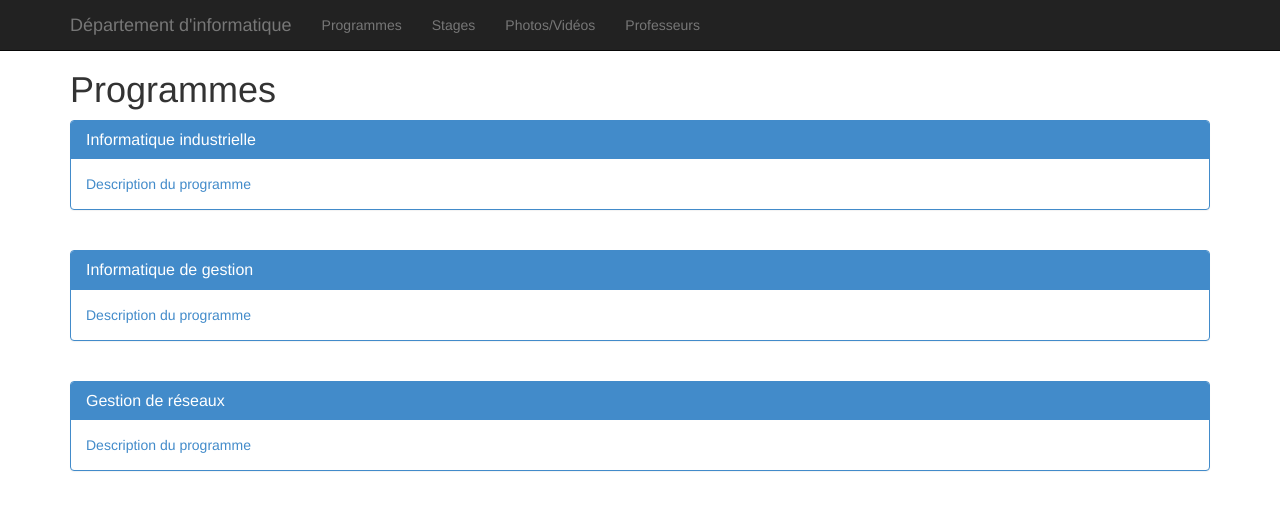
After one commit to olafleur/dinf-siteweb, a PHP site: page /programmes.php in a window 1280 px wide. The commit adds this page. Shown: the top 510 px of the page. Run offline with PHP 8.4, Linux system fonts and the light colour scheme; some libraries are stand-ins or nearby versions.

Commit message:
Structure de base

```diff
--- /dev/null
+++ b/footer.php
@@ -0,0 +1,6 @@
+</div>
+
+<script src="https://ajax.googleapis.com/ajax/libs/jquery/1.11.1/jquery.min.js"></script>
+<script src="js/bootstrap.min.js"></script>
+</body>
+</html>
--- /dev/null
+++ b/header.php
@@ -0,0 +1,42 @@
+<!DOCTYPE html>
+<html lang="fr">
+<head>
+    <meta charset="utf-8">
+    <meta http-equiv="X-UA-Compatible" content="IE=edge">
+    <meta name="viewport" content="width=device-width, initial-scale=1">
+    <meta name="description" content="">
+    <meta name="author" content="Olivier Lafleur">
+
+    <title>Département d'informatique - Cégep de Lévis-Lauzon</title>
+
+    <!-- Bootstrap -->
+    <link href="css/bootstrap.min.css" rel="stylesheet">
+
+    <link href="css/style.css" rel="stylesheet">
+</head>
+
+<body>
+
+<div class="navbar navbar-inverse navbar-fixed-top" role="navigation">
+    <div class="container">
+        <div class="navbar-header">
+            <button type="button" class="navbar-toggle collapsed" data-toggle="collapse" data-target=".navbar-collapse">
+                <span class="sr-only">Toggle navigation</span>
+                <span class="icon-bar"></span>
+                <span class="icon-bar"></span>
+                <span class="icon-bar"></span>
+            </button>
+            <a class="navbar-brand" href="index.php">Département d'informatique</a>
+        </div>
+        <div class="collapse navbar-collapse">
+            <ul class="nav navbar-nav">
+                <li><a href="programmes.php">Programmes</a></li>
+                <li><a href="stages.php">Stages</a></li>
+                <li><a href="photos-videos.php">Photos/Vidéos</a></li>
+                <li><a href="profs.php">Professeurs</a></li>
+            </ul>
+        </div>
+    </div>
+</div>
+
+<div class="container">
--- /dev/null
+++ b/programmes.php
@@ -0,0 +1,33 @@
+<?php include "header.php" ?>
+
+      <h1>Programmes</h1>
+
+
+        <div class="panel panel-primary">
+            <div class="panel-heading">
+                <h3 class="panel-title">Informatique industrielle</h3>
+            </div>
+            <div class="panel-body">
+                <a href="http://cll.qc.ca/programmes/techniques/techniques-de-linformatique-informatique-industrielle-420-ab/">Description du programme</a>
+            </div>
+        </div><br>
+
+        <div class="panel panel-primary">
+            <div class="panel-heading">
+                <h3 class="panel-title">Informatique de gestion</h3>
+            </div>
+            <div class="panel-body">
+                <a href="http://cll.qc.ca/programmes/techniques/techniques-de-linformatique-informatique-de-gestion-420-aa/">Description du programme</a>
+            </div>
+        </div><br>
+
+        <div class="panel panel-primary">
+            <div class="panel-heading">
+                <h3 class="panel-title">Gestion de réseaux</h3>
+            </div>
+            <div class="panel-body">
+                <a href="http://cll.qc.ca/programmes/techniques/informatique-gestion-de-reseaux/">Description du programme</a>
+            </div>
+        </div><br>
+
+<?php include "footer.php" ?>
```
Also changed, not shown: index.php (+3 -74 lines), photos-videos.php (added, +8 -0 lines), profs.php (added, +8 -0 lines), stages.php (added, +8 -0 lines).
